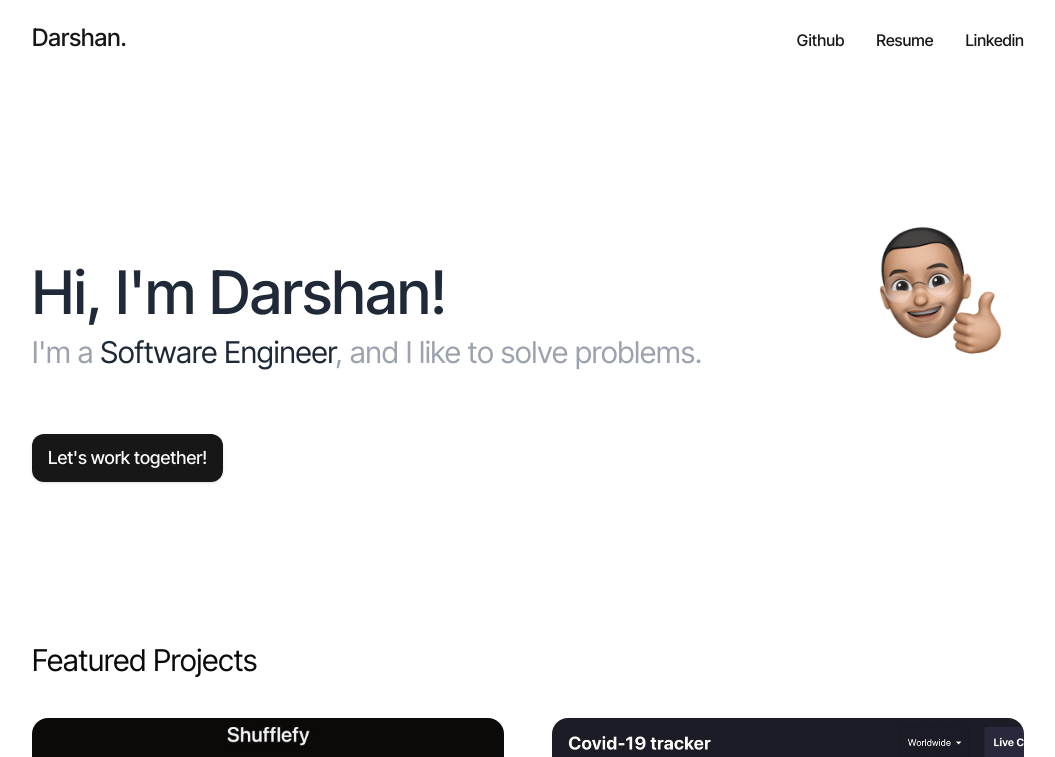
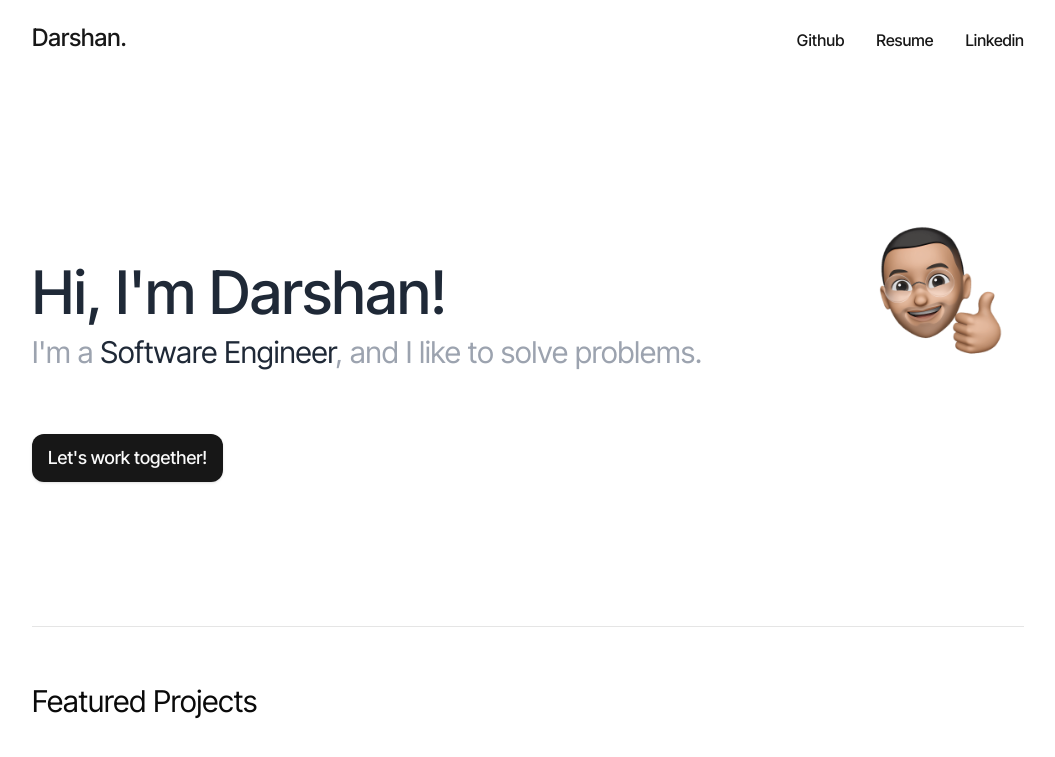
Before and after one commit to darshangoswami/Portfolio, a React (Vite) app: page / in a window 1280 px wide. Shown: the top 757 px of the page, without its empty margins (112-1167 px from the left). Built offline with nearby package versions, Linux system fonts and the light colour scheme.

Commit message:
add seperator b/w hero - projects

```diff
--- a/package.json
+++ b/package.json
@@ -11,6 +11,7 @@
   },
   "dependencies": {
     "@radix-ui/react-icons": "^1.3.0",
+    "@radix-ui/react-separator": "^1.1.0",
     "@radix-ui/react-slot": "^1.1.0",
     "class-variance-authority": "^0.7.0",
     "clsx": "^2.1.1",
--- a/src/App.jsx
+++ b/src/App.jsx
@@ -3,6 +3,7 @@
 import memoji from "./assets/memoji.png";
 import resume from "./assets/darshanGoswami_SWE_Resume.pdf";
 import AnimatedArrow from "./components/AnimatedArrow";
+import { Separator } from "@/components/ui/separator";
 
 function App() {
   return (
@@ -33,7 +34,7 @@
         </div>
       </nav>
       <main className="px-5 md:px-20 lg:px-36">
-        <div className="mb-40 flex flex-col">
+        <div className="mb-36 flex flex-col">
           <div className="w-44 self-center my-10 md:pt-20 md:self-end md:mr-[-3rem] lg:mr-0">
             <img src={memoji} alt="" />
           </div>
@@ -48,6 +49,7 @@
             <a href="mailto:goswamd@purdue.edu">Let's work together!</a>
           </Button>
         </div>
+        <Separator className="mb-14" />
         <h3 className="text-3xl mb-10">Featured Projects</h3>
         <div className="flex flex-wrap md:flex-nowrap gap-12 mb-24">
           <a
--- /dev/null
+++ b/src/components/ui/separator.jsx
@@ -0,0 +1,23 @@
+import * as React from "react"
+import * as SeparatorPrimitive from "@radix-ui/react-separator"
+
+import { cn } from "@/lib/utils"
+
+const Separator = React.forwardRef((
+  { className, orientation = "horizontal", decorative = true, ...props },
+  ref
+) => (
+  <SeparatorPrimitive.Root
+    ref={ref}
+    decorative={decorative}
+    orientation={orientation}
+    className={cn(
+      "shrink-0 bg-border",
+      orientation === "horizontal" ? "h-[1px] w-full" : "h-full w-[1px]",
+      className
+    )}
+    {...props} />
+))
+Separator.displayName = SeparatorPrimitive.Root.displayName
+
+export { Separator }
```
Also changed, not shown: 1 other file (tests, documents, lock files or other folders).
